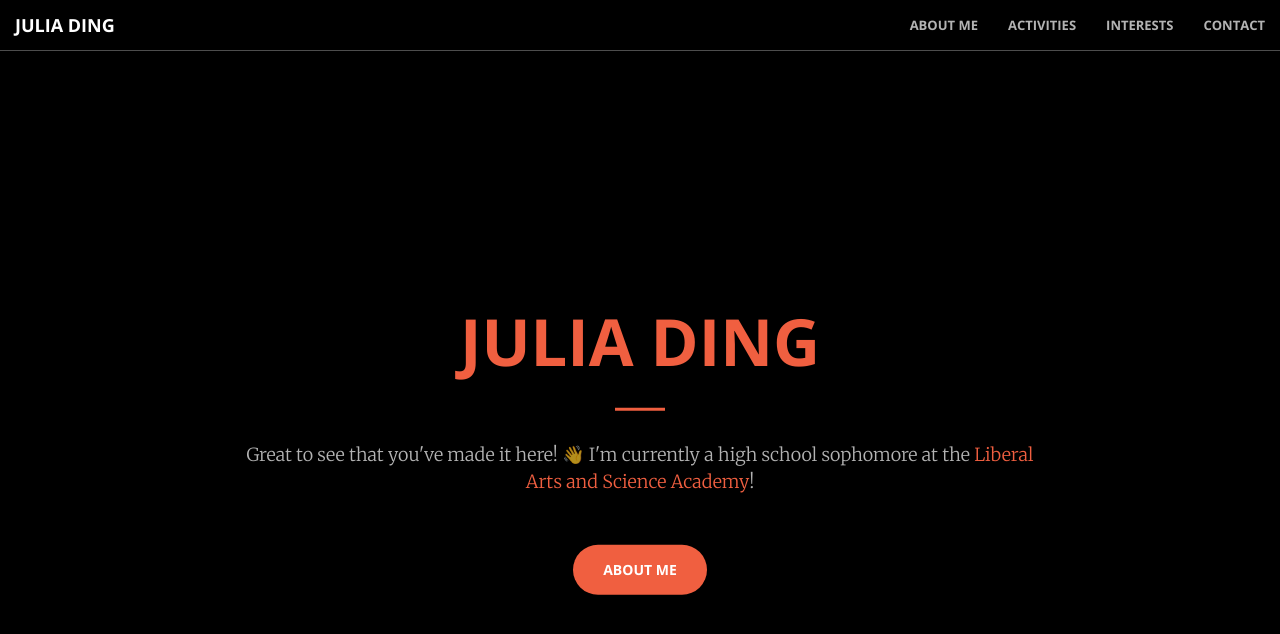
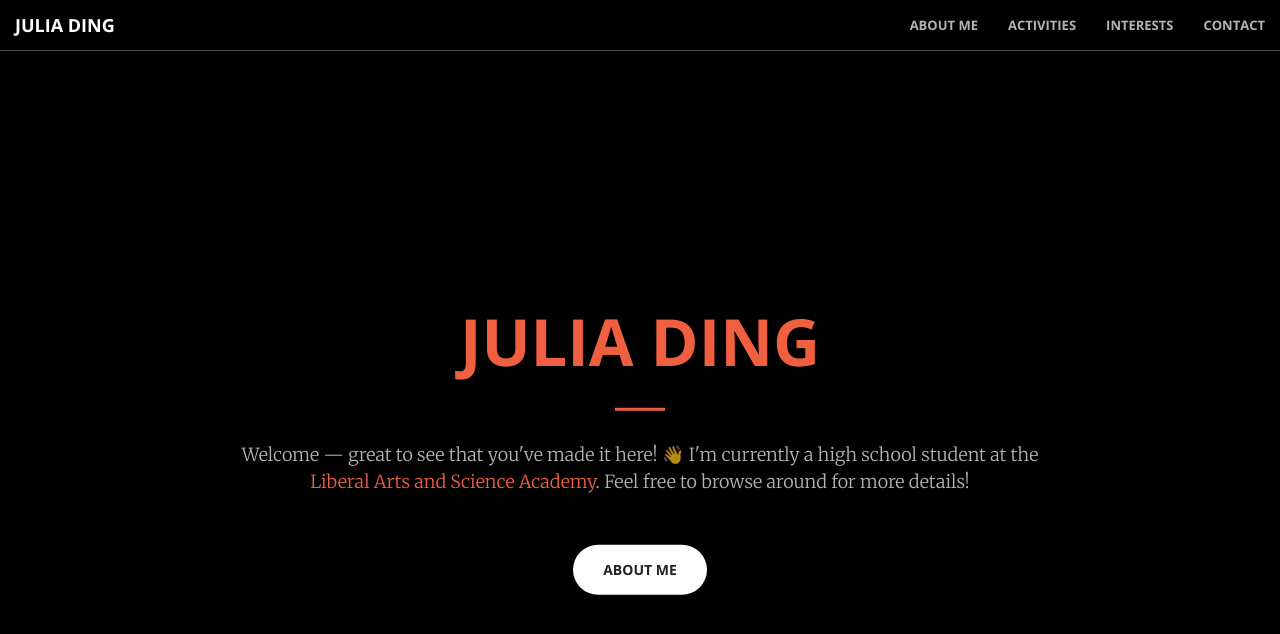
Before and after one commit to julialding/julialding.github.io, a Jekyll site: the page built from index.html, in a window 1280 px wide and 900 px high. Shown: the top 634 px of the window. Built offline with Jekyll 4.4.1, drawn with Linux system fonts in a browser that asks for light colours.

Commit message:
button update

```diff
--- a/_includes/header.html
+++ b/_includes/header.html
@@ -3,8 +3,9 @@
         <div class="header-content-inner">
             <h1>Julia Ding</h1>
             <hr>
-            <p>Great to see that you've made it here! 👋 I'm currently a high school sophomore at the <a href="https://sites.google.com/lasahighschool.org/lasa">Liberal Arts and Science Academy</a>!</p>
-            <a href="#about" class="btn btn-primary btn-xl page-scroll">About Me</a>
+            <p>Welcome — great to see that you've made it here! 👋 I'm currently a high school student
+                at the <a href="https://sites.google.com/lasahighschool.org/lasa">Liberal Arts and Science Academy</a>. Feel free to browse around for more details!</p>
+            <a href="#about" class="btn btn-default btn-xl wow tada page-scroll">About Me</a>
         </div>
     </div>
 </header>
```
